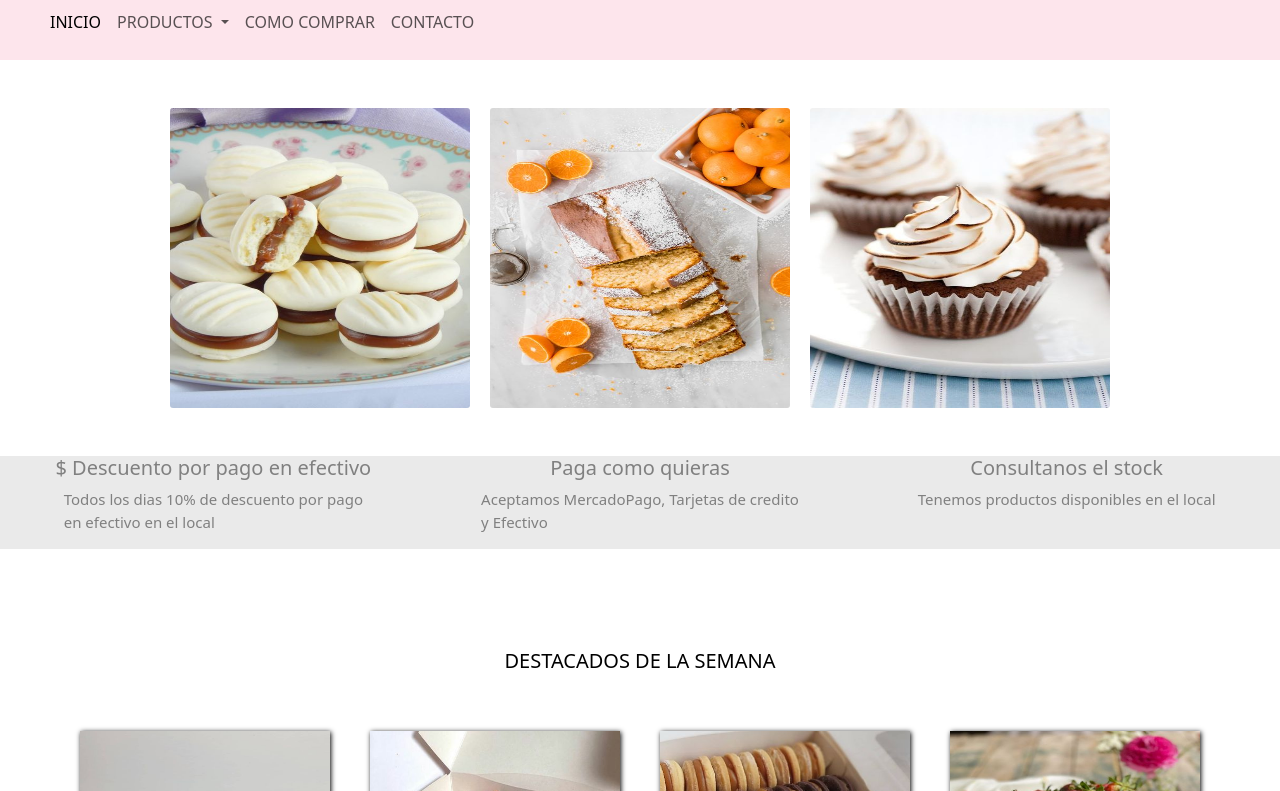
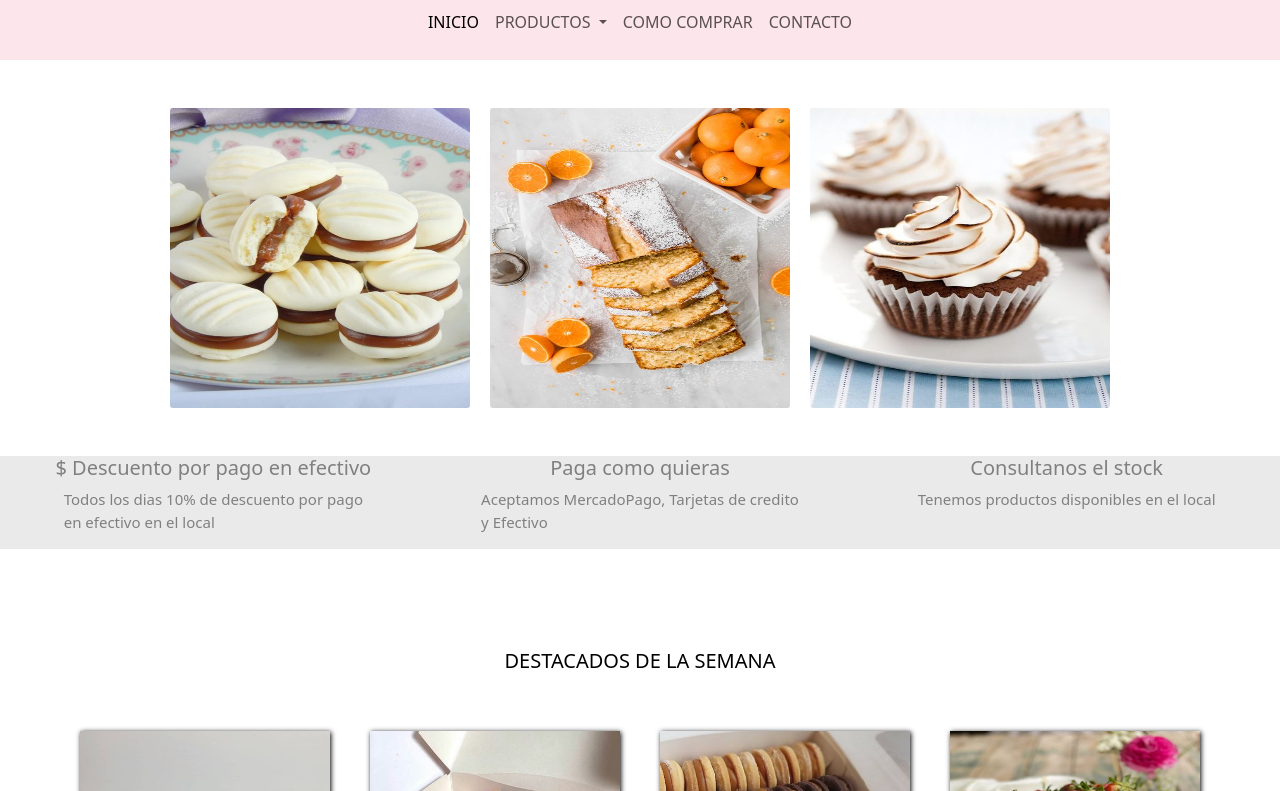
Before and after one commit to dylancalistro/tiavale, a plain HTML site: page index.html in a window 1280 px wide. Shown: the part 131-922 px from the top of the page. Drawn offline with nearby package versions, Linux system fonts and the light colour scheme.

Commit message:
subiendo archivo

```diff
--- a/css/style.css
+++ b/css/style.css
@@ -15,6 +15,11 @@ header{
     width: 100px;
     height: 100px;
     border-radius: 50%;
+}
+.cont-nav{
+    display: flex;
+    justify-content: center;
+    align-items: center;
 }
 .container{
     margin:10px 30px;
--- a/index.html
+++ b/index.html
@@ -22,8 +22,8 @@
         <div class="logo">
             <img src="img/logo.jpg" alt="">
         </div>
+        <div class="cont-nav">
             <nav class="navbar navbar-expand-md ">
-
                 <div class="container">
                     <button class="navbar-toggler" type="button" data-bs-toggle="collapse"
                         data-bs-target="#navbarNavDropdown" aria-controls="navbarNavDropdown" aria-expanded="false"
@@ -56,6 +56,8 @@
                     </div>
                 </div>
             </nav>
+        </div>
+
 
     </header>
 
```
Lines whose indentation alone changed are shown as unchanged.
